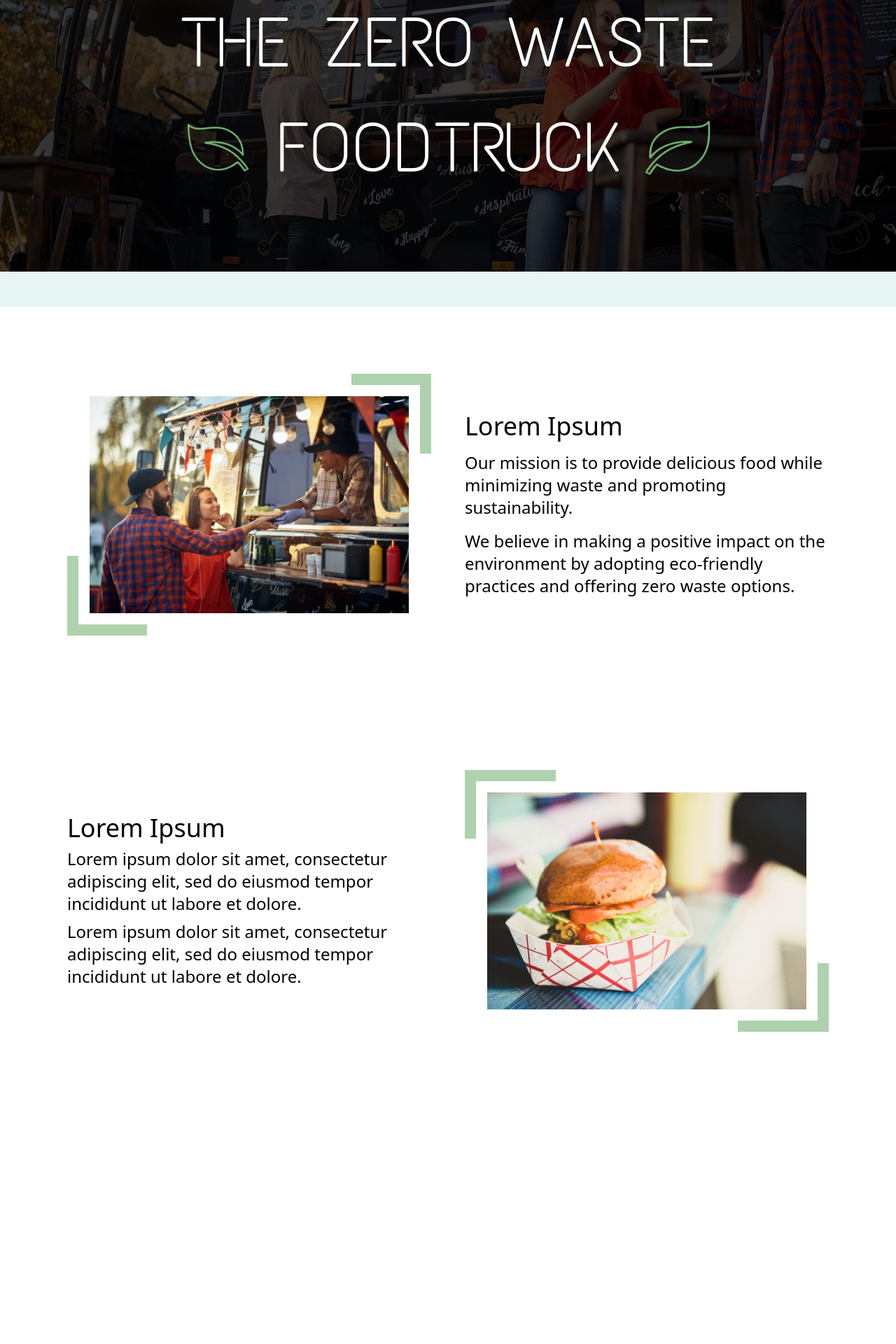
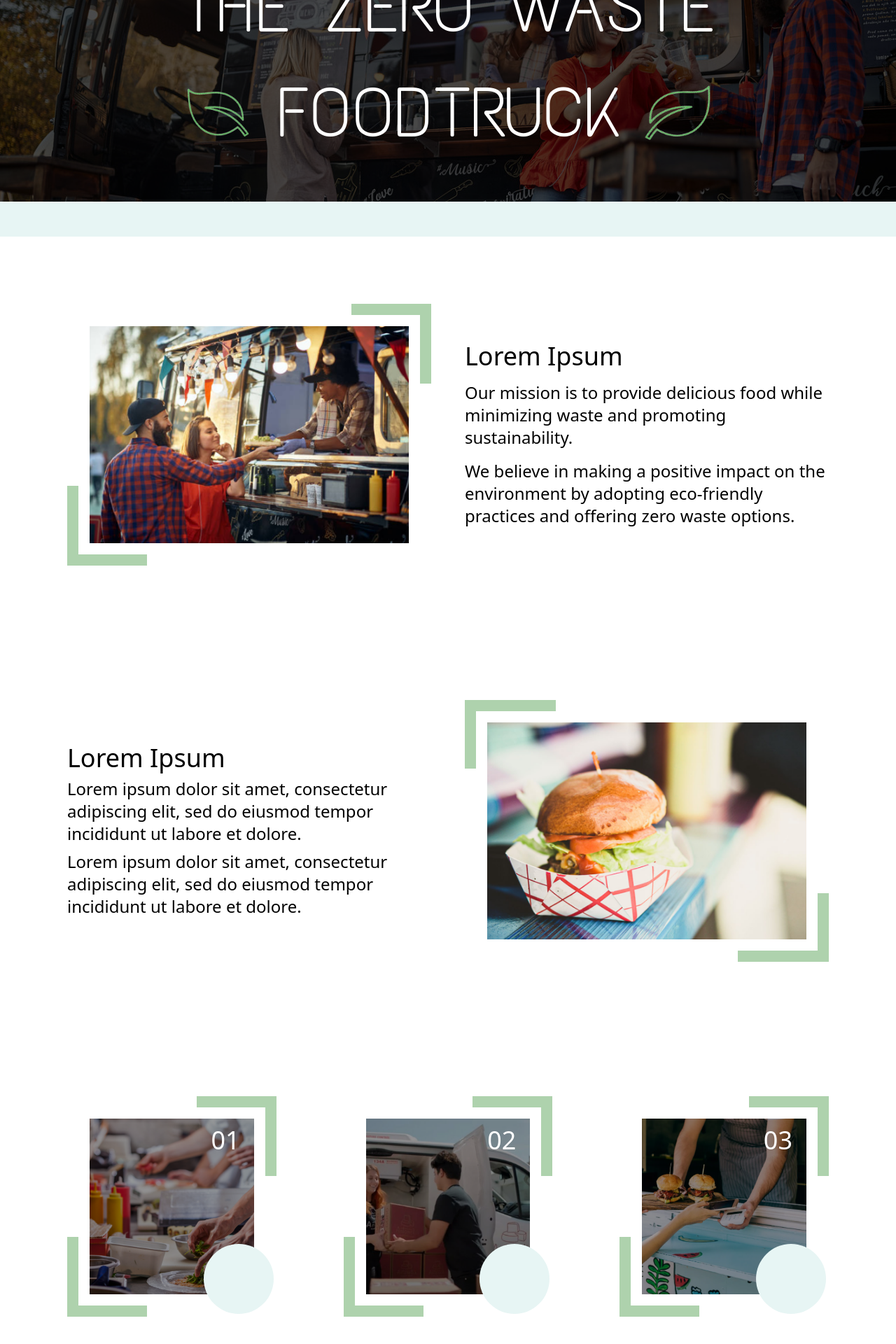
Before and after one commit to Tim-van-Gemert/Zero, a Next.js app: page / in a window 1280 px wide. Shown: the part 164-2084 px from the top of the page at 70% size. Before the commit the page ends 1734 px from the top, so only its background shows below. Built offline with nearby package versions, Linux system fonts and the light colour scheme.

Commit message:
shortend header

```diff
--- a/src/components/header.js
+++ b/src/components/header.js
@@ -1,7 +1,10 @@
+
 const Header = () => {
     return (
-        <></>
+    <div className="w-full h">
+    </div>
     )
 }
 
+
 export default Header
--- a/src/components/image.js
+++ b/src/components/image.js
@@ -4,7 +4,7 @@ const MainImage = ({url, inverted, inslider, index}) => {
             <div className={`absolute h-2 md:h-4 ${inverted ? 'top-0 right-0' : 'bottom-0 right-2 md:right-4'} w-[80px] md:w-[114px] bg-[#70B06F90]`}></div>
             <div className={`absolute w-2 md:w-4 ${inverted ? 'top-2 md:top-4 right-0' : 'bottom-0 right-0'} h-[64px] md:h-[98px] bg-[#70B06F90]`}></div>
                 <div className="w-full h-full relative">
-                    <img src={url} className={`w-full ${!inslider ? 'lg:w-[550px]  lg:h-[350px]' : ' lg:w-full h-[250px] lg:h-full'} p-5 object-cover`}/>
+                    <img src={url} className={`w-full ${!inslider ? 'lg:w-[550px]  lg:h-[350px]' : ' lg:w-full h-[200px] lg:h-full'} p-5 object-cover`}/>
 
                     {inslider ?
                     <>
--- a/src/pages/index.js
+++ b/src/pages/index.js
@@ -19,12 +19,17 @@ export default function Home() {
     threshold: 0.2,
   });
 
+  const [block3Ref, block3InView] = useInView({
+    triggerOnce: true,
+    threshold: 0.2,
+  });
+
   return (
-    <div className="flex flex-col w-screen items-center h-full">
+    <div className="flex flex-col  items-center h-full">
       <div className="w-full flex flex-col">
         <div
           ref={titleRef}
-          className="w-full h-[300px] md:h-[350px] lg:h-[600px] flex justify-center relative items-center bg-top bg-[url('/truck.png')] bg-cover"
+          className="w-full h-[300px] md:h-[350px] lg:h-[500px] flex justify-center relative items-center bg-top bg-[url('/truck.png')] bg-cover"
         >
           <motion.h1
             initial={{ opacity: 0, y: 20 }}
@@ -41,7 +46,7 @@ export default function Home() {
             />
             The zero waste <br /> foodtruck
           </motion.h1>
-          <div className="w-full h-full absolute z-10 flex justify-center items-center backdrop-brightness-[25%]"></div>
+          <div className="w-full h-full absolute z-10 flex justify-center items-center backdrop-brightness-[30%]"></div>
         </div>
         <div className="w-full h-[50px] z-20 md:-mt-12 bg-[#E7F5F4]"></div>
       </div>
@@ -50,7 +55,7 @@ export default function Home() {
           ref={block1Ref}
           initial={{ opacity: 0, x: -20 }}
           animate={block1InView ? { opacity: 1, x: 0 } : {}}
-          className="md:mt-24 md:mb-24 mt-12 mb-24 w-full"
+          className="my-24 w-full"
         >
           <ImageBlock url={"/01.png"} imageLeft={true} />
         </motion.div>
@@ -58,13 +63,17 @@ export default function Home() {
           ref={block2Ref}
           initial={{ opacity: 0, x: 20 }}
           animate={block2InView ? { opacity: 1, x: 0 } : {}}
-          className="md:mt-24 md:mb-24 mt-12 mb-12"
+          className="my-24"
         >
           <ImageBlock url={"/02.png"} imageLeft={false} />
         </motion.div>
-        {/* <div className="md:mt-24 flex justify-center md:mb-24 mt-12 mb-12">
+        <motion.div
+        ref={block3Ref}
+        initial={{ opacity: 0, y: 20 }}
+        animate={block3InView ? { opacity: 1, y: 0 } : {}}
+        className="my-24">
           <ImageSlider/>
-        </div> */}
+        </motion.div>
       </div>
     </div>
   );
```
